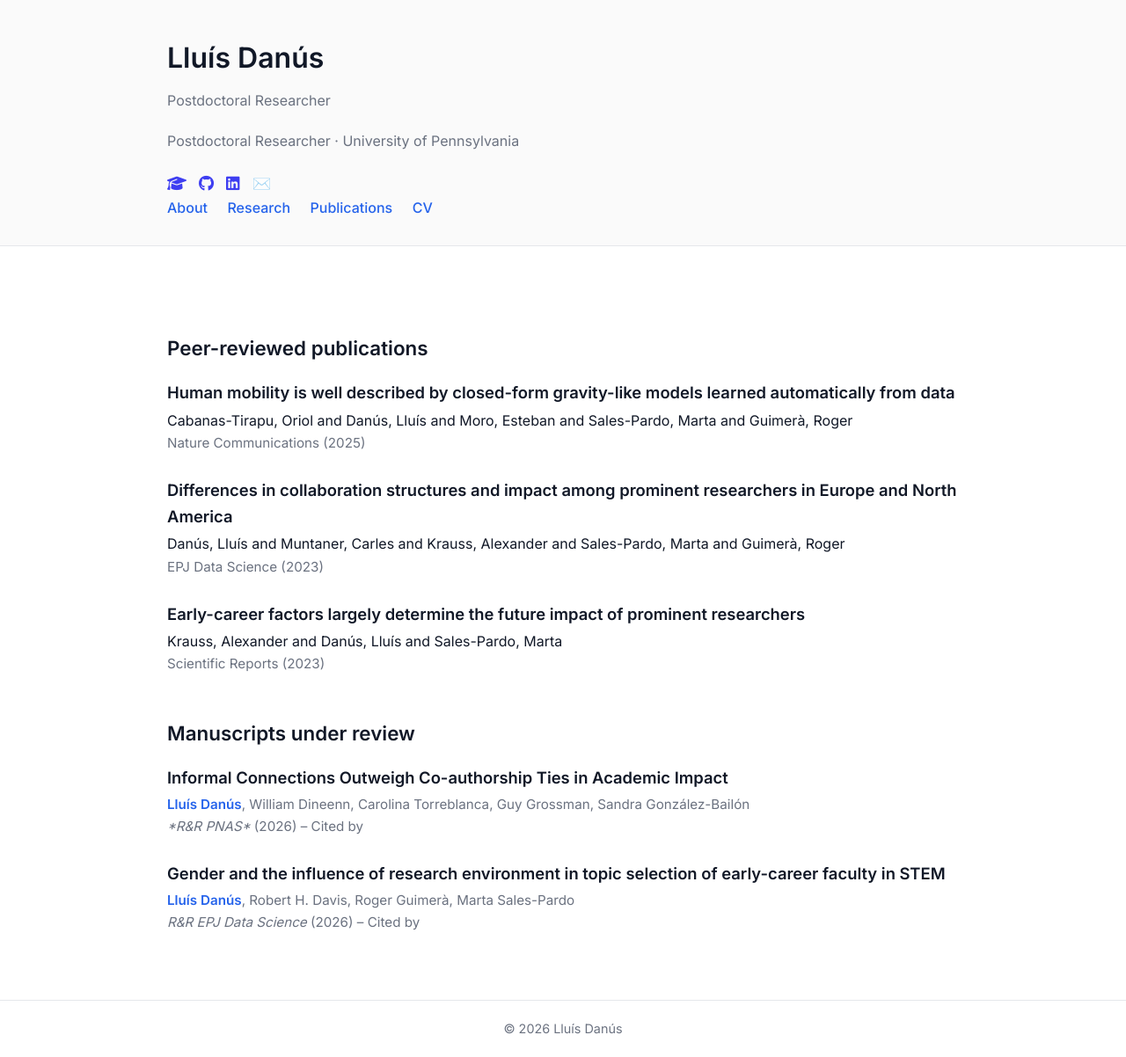
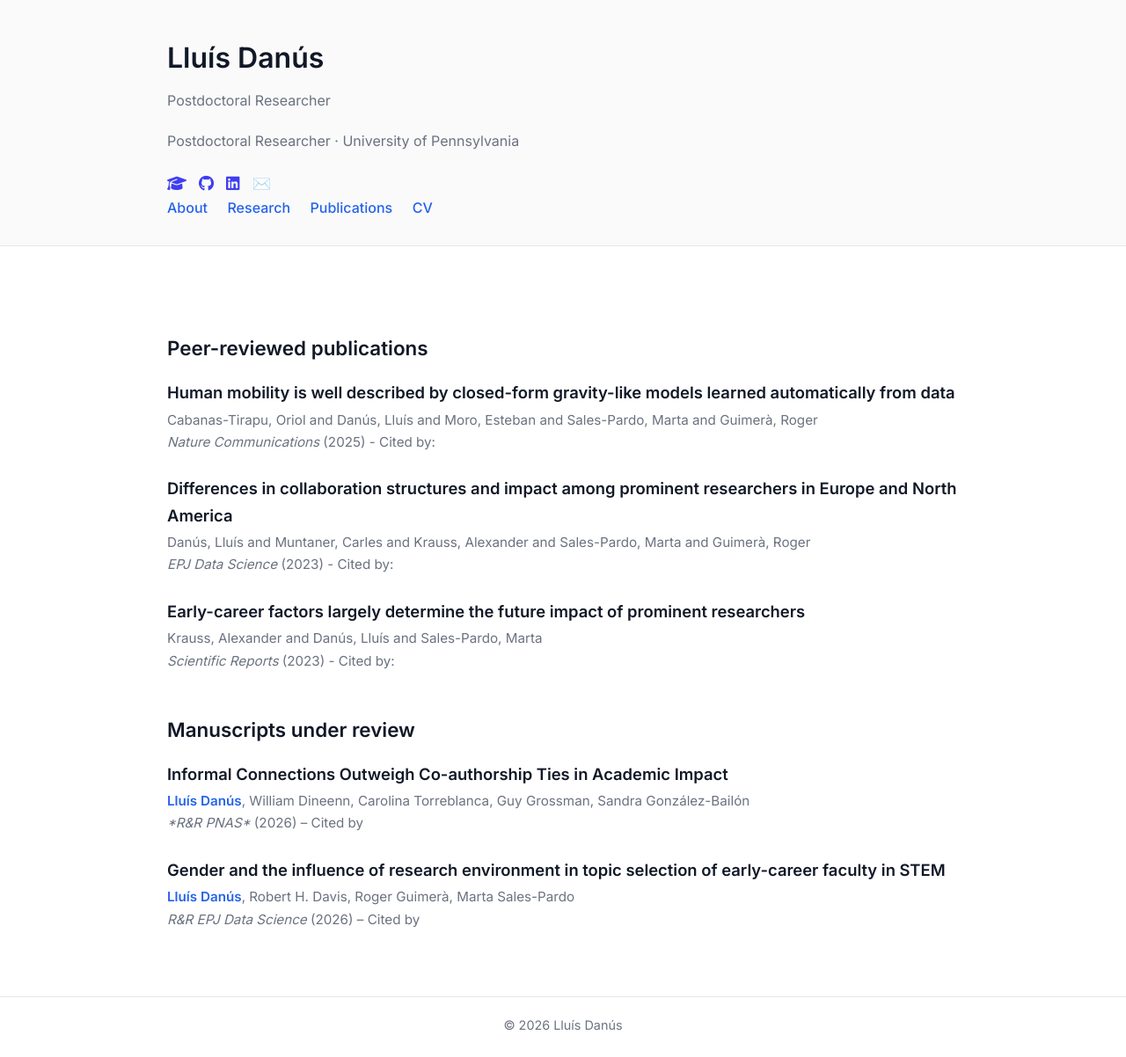
Before and after one commit to lluisdanus/lluisdanus.github.io, a Jekyll site: the page built from publications.md, in a window 1280 px wide. Shown: the whole page at 88% size. Built offline with Jekyll 4.4.1, drawn with Linux system fonts in a browser that asks for light colours.

Commit message:
fixing publications

```diff
--- a/publications.md
+++ b/publications.md
@@ -6,21 +6,20 @@
 ## Peer-reviewed publications
 
 {% for pub in site.data.publications %}
-  <div class="publication">
-    <div class="pub-title">{{ pub.title }}</div>
+<div class="publication">
 
-    <div class="pub-authors">
-      {{ pub.authors }}
-    </div>
+<div class="pub-title">
+  <a href="https://doi.org/{{ pub.doi }}">{{ pub.title }}</a>
+</div>
 
-    <div class="pub-meta">
-      {{ pub.journal }} ({{ pub.year }})
-      {% assign c = site.data.citations[pub.id] %}
-      {% if c %}
-        · {{ c }} citations
-      {% endif %}
-    </div>
-  </div>
+<div class="pub-meta">
+  {{ pub.authors | replace: "Your Name", "<span class='author'>Your Name</span>" }}
+  <br>
+  <em>{{ pub.journal }}</em> ({{ pub.year }}) -
+  Cited by: {{ site.data.citations[pub.id] }}
+</div>
+
+</div>
 {% endfor %}
 
 ## Manuscripts under review
```
